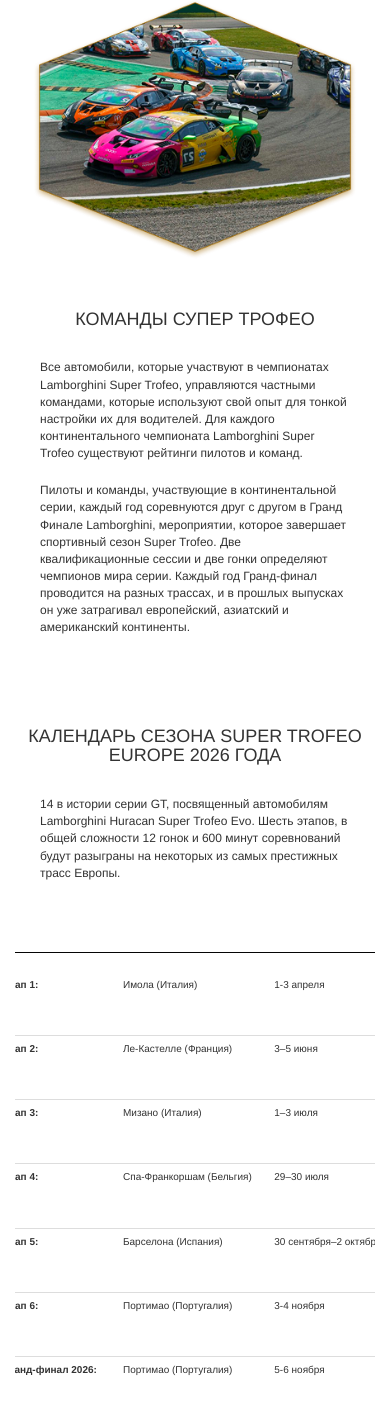
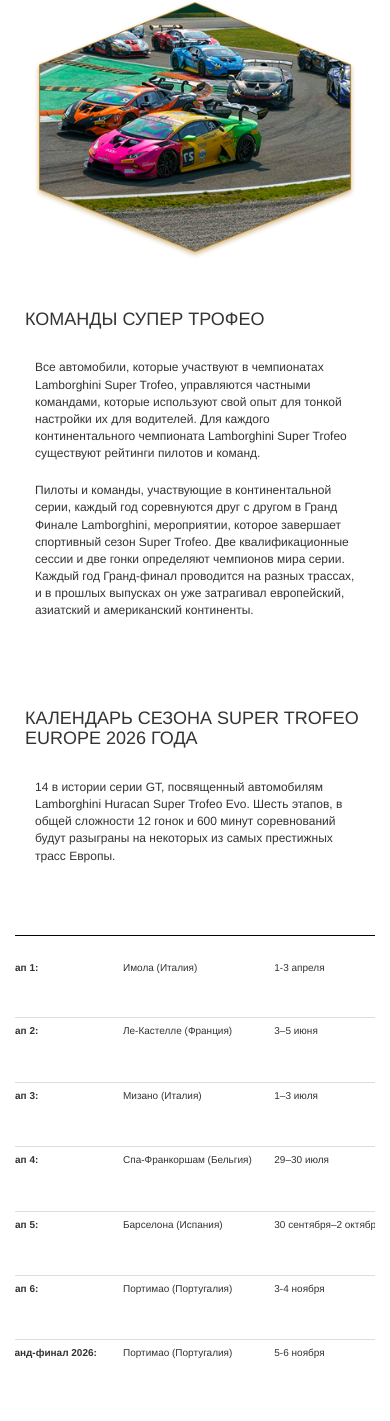
Before and after one commit to grishinde2006-collab/lamborgini, a Django app: page / in a window 390 px wide. Shown: the part 1320-2741 px from the top of the page. Run offline with Django 5.2, Linux system fonts and the light colour scheme; some libraries are stand-ins or nearby versions.

Commit message:
Update style.css

```diff
--- a/main/static/main/css/style.css
+++ b/main/static/main/css/style.css
@@ -1059,3 +1059,45 @@ input[type=number] {
         text-align: center !important;
     }
 }
+/* ===== ПЛАНШЕТНАЯ ВЕРСИЯ (до 1024px) ===== */
+
+@media (max-width: 1024px) {
+    /* Заголовок "КОМАНДЫ СУПЕР ТРОФЕО" — по левому краю */
+    .info_part-second .info_title {
+        text-align: left !important;
+    }
+
+    /* Текст "Команды супер трофео" — по левому краю */
+    .info_part-second .info_text {
+        text-align: left !important;
+        padding: 0 10px;
+    }
+
+    /* Контент блока команд — по левому краю */
+    .info_part-second .info_content {
+        text-align: left !important;
+        padding: 0 10px;
+    }
+
+    /* Заголовок "календарь сезона Super Trofeo Europe 2026 года" — по левому краю */
+    .info_part-table .info_title {
+        text-align: left !important;
+    }
+
+    /* Текст календаря — по левому краю */
+    .info_part-table .info_text {
+        text-align: left !important;
+        padding: 0 10px;
+    }
+
+    /* Контент календаря — по левому краю */
+    .info_part-table .info_content {
+        text-align: left !important;
+        padding: 0 10px;
+    }
+
+    /* Сама таблица — по левому краю */
+    .info_table {
+        margin-left: 0 !important;
+    }
+}
```
